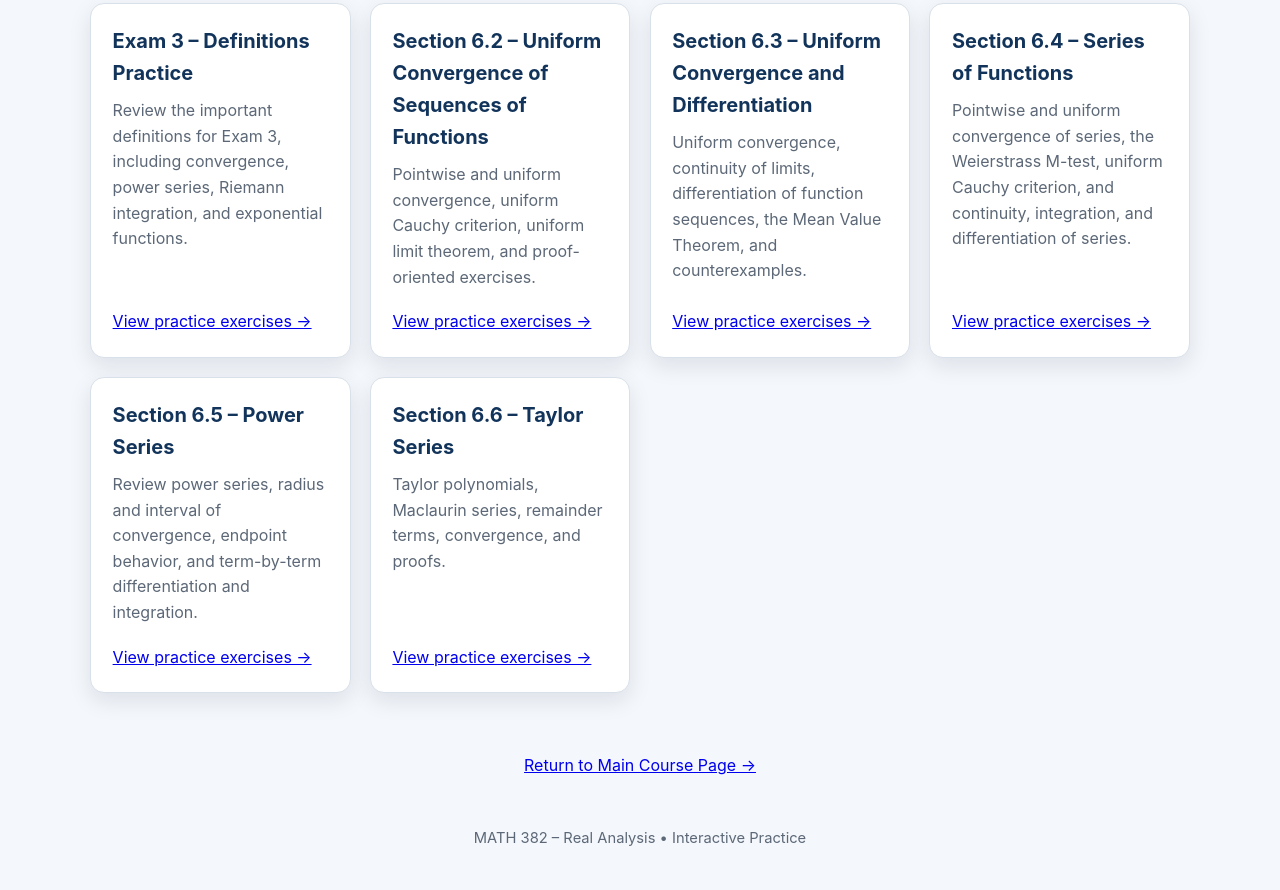
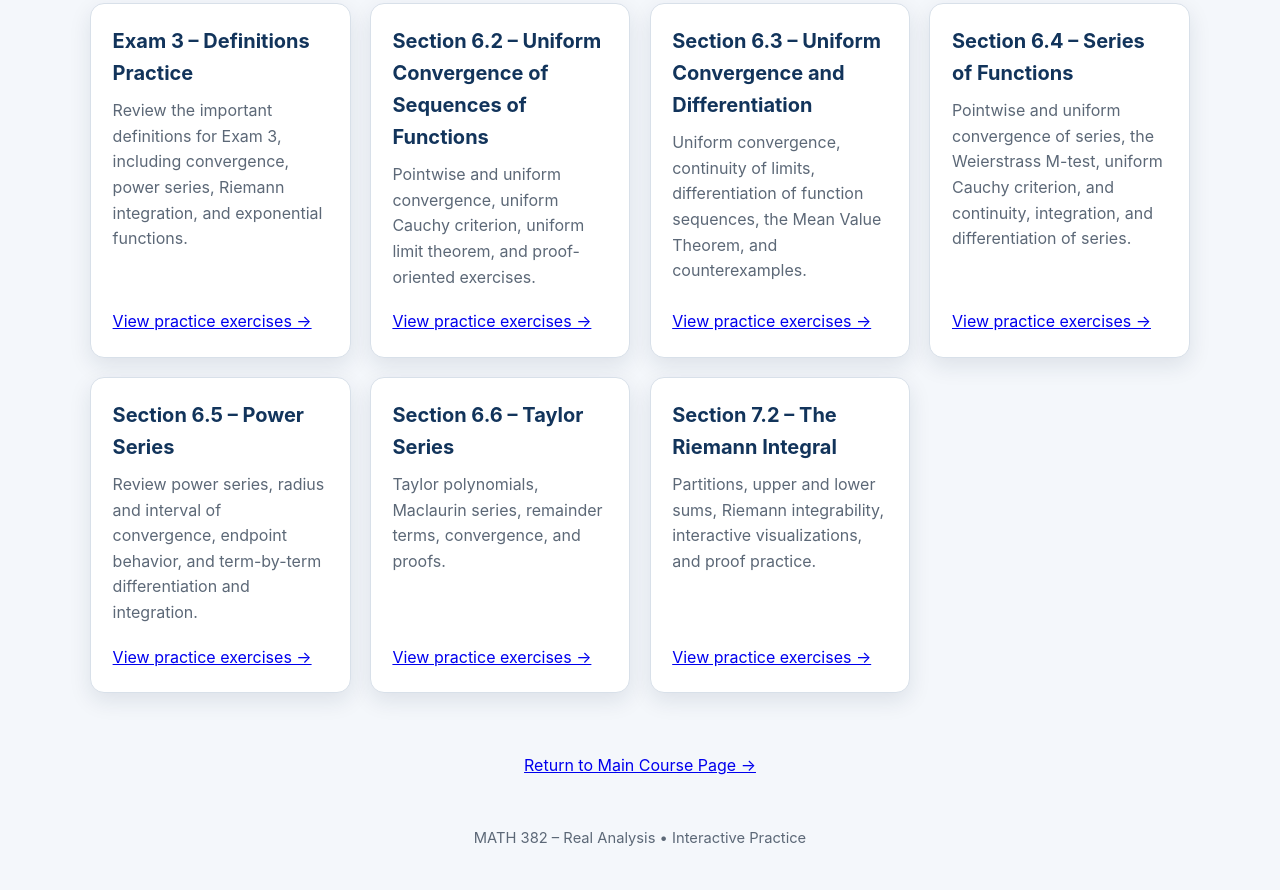
Before and after one commit to ereinkejr/ereinkejr.github.io, a plain HTML site: page math382/index.html in a window 1280 px wide. Shown: the part 490-1380 px from the top of the page. Drawn offline with Linux system fonts and the light colour scheme.

Commit message:
Update index.html

```diff
--- a/math382/index.html
+++ b/math382/index.html
@@ -276,6 +276,18 @@
 </article>
 
 
+<article class="card">
+    <h3>Section 7.2 – The Riemann Integral</h3>
+    <p>
+        Partitions, upper and lower sums,
+        Riemann integrability, interactive
+        visualizations, and proof practice.
+    </p>
+    <a href="7.2-practice.html">
+        View practice exercises &rarr;
+    </a>
+</article>
+
 
 
     </section>
```
